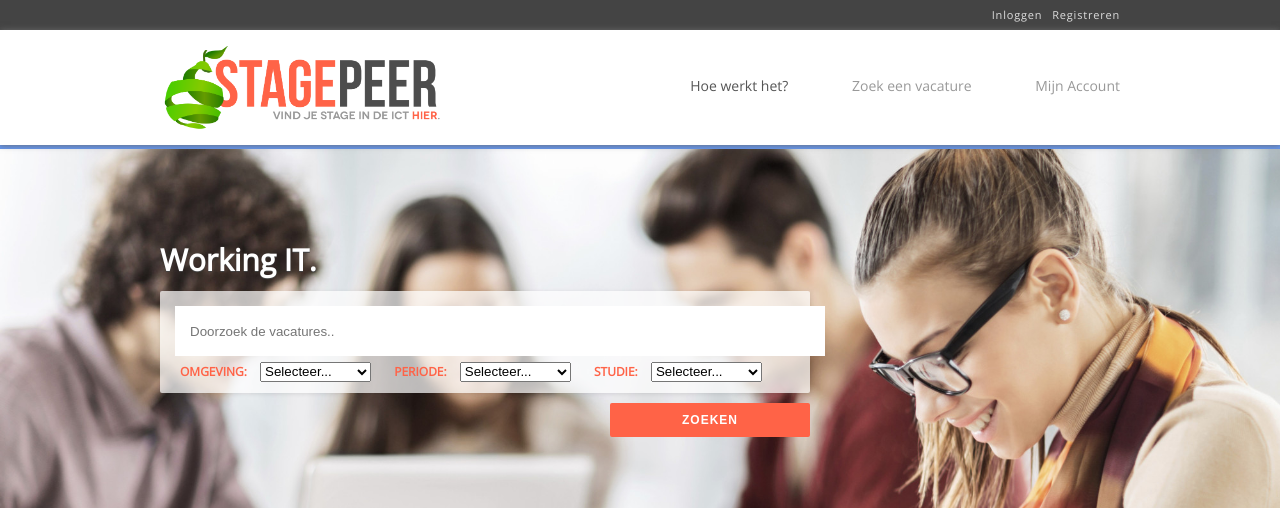
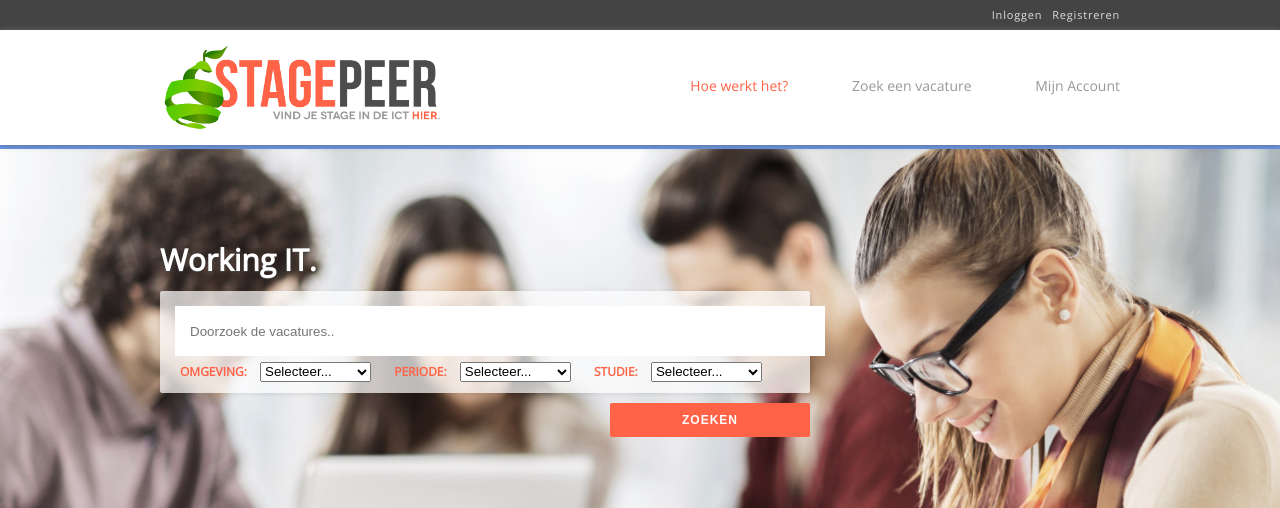
Before and after one commit to TychoA/Vacaturesite, a PHP site: page / in a window 1280 px wide, with the pointer over the restyled element. Shown: the top 508 px of the page. Run offline with PHP 8.4, Linux system fonts and the light colour scheme; data that the repository does not hold is empty.

Commit message:
Menu hover tomato

```diff
--- a/css/style.css
+++ b/css/style.css
@@ -128,7 +128,7 @@ header {
     color: #999;
 }
 .menu_main a:hover {
-    color: #555;
+    color: tomato;
 }
 .logo_stagepeer {
     height: 95px;
```
